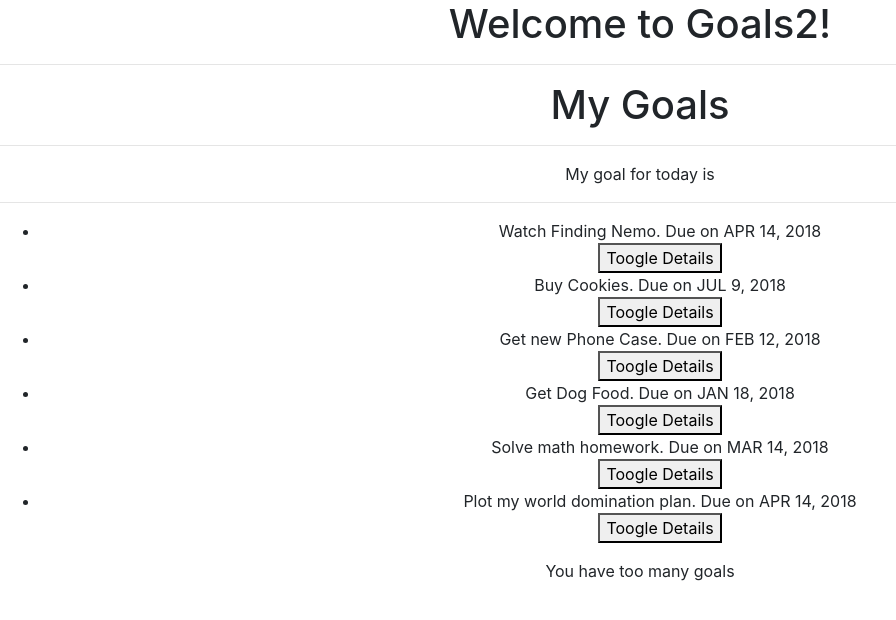
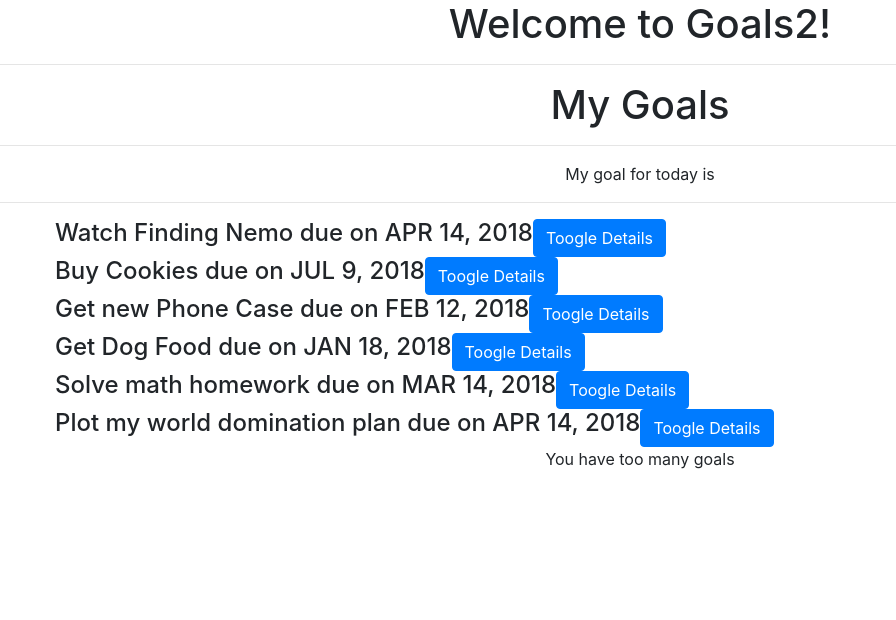
Before and after one commit to sami-mai/Goals2, an Angular app: page / in a window 1280 px wide. Shown: the top 620 px of the page, without its empty margins (0-896 px from the left). Built offline with nearby package versions, Linux system fonts and the light colour scheme.

Commit message:
update our goal and goal-details component’s HTML file to add bootstrap classes to our tags

```diff
--- a/src/app/goal-details/goal-details.component.html
+++ b/src/app/goal-details/goal-details.component.html
@@ -5,4 +5,4 @@
 <p>This goal will be completed in {{goal.completeDate|dateCount}} days</p>
 <!-- <button (click)='goalComplete(true)'>Complete</button> -->
 <!-- modify the button to emit a click output event that calls the goalDelete function which takes a boolean as an argument -->
-<button (click)='goalDelete(true)'> Delete Goal </button>
+<button class="btn btn-danger" (click)='goalDelete(true)'> Delete Goal </button>
--- a/src/app/goal/goal.component.html
+++ b/src/app/goal/goal.component.html
@@ -1,7 +1,7 @@
 <!-- Template logic -->
 
-<div class="">
-  <ul>
+<!-- <div class="container"> -->
+<!-- <ul> -->
 <!-- <li *ngFor='let goal of goals'>{{goal.id}}.- {{goal.name}}</li> -->
 
 <!-- Input Property binding -->
@@ -41,16 +41,33 @@
     </div> -->
 
 <!-- Pipes: display the dates when we list out our goals -->
-    <div *ngFor='let goal of goals;let i = index'>
+<!-- <div *ngFor='let goal of goals;let i = index'> -->
 <!-- <li  id="{{i}}" appStrikethrough>{{goal.name}} due on {{goal.completeDate|date}}</li> -->
 <!-- add another pipe uppercase this will transform our date to uppercase -->
-      <li id="{{i}}" appStrikethrough>{{goal.name}}. Due on {{goal.completeDate|date|uppercase}}</li>
-      <button (click)='toogleDetails(i)'>Toogle Details</button>
+<!-- <li id="{{i}}" appStrikethrough>{{goal.name}}. Due on {{goal.completeDate|date|uppercase}}</li> -->
+<!-- <button (click)='toogleDetails(i)'>Toogle Details</button> -->
 
 <!-- <app-goal-details *ngIf="goal.showDescription" [goal]='goal' (isComplete)='completeGoal($event,i)'></app-goal-details> -->
-      <app-goal-details *ngIf="goal.showDescription" [goal]='goal' (isComplete)='deleteGoal($event,i)'></app-goal-details>
+<!-- <app-goal-details *ngIf="goal.showDescription" [goal]='goal' (isComplete)='deleteGoal($event,i)'></app-goal-details> -->
+<!-- </div> -->
+
+<!-- </ul> -->
+<!-- <p *ngIf='goals.length > 5'>You have too many goals</p> -->
+<!-- </div> -->
+
+<div class="container">
+  <div class="row" *ngFor="let goal of goals;let i = 'index'">
+    <div class="row">
+      <h4 id="{{i}}" appStrikethrough>{{goal.name}} due on {{goal.completeDate|date|uppercase}}</h4>
+      <button class="btn btn-primary" (click)='toogleDetails(i)'>Toogle Details</button>
     </div>
 
-  </ul>
+    <div class="row" *ngIf="goal.showDescription">
+      <app-goal-details [goal]='goal' (isComplete)='deleteGoal($event,i)'></app-goal-details>
+    </div>
+
+  </div>
+
+</div>
+
 <p *ngIf='goals.length > 5'>You have too many goals</p>
-</div>
```
Lines whose indentation alone changed are shown as unchanged.
